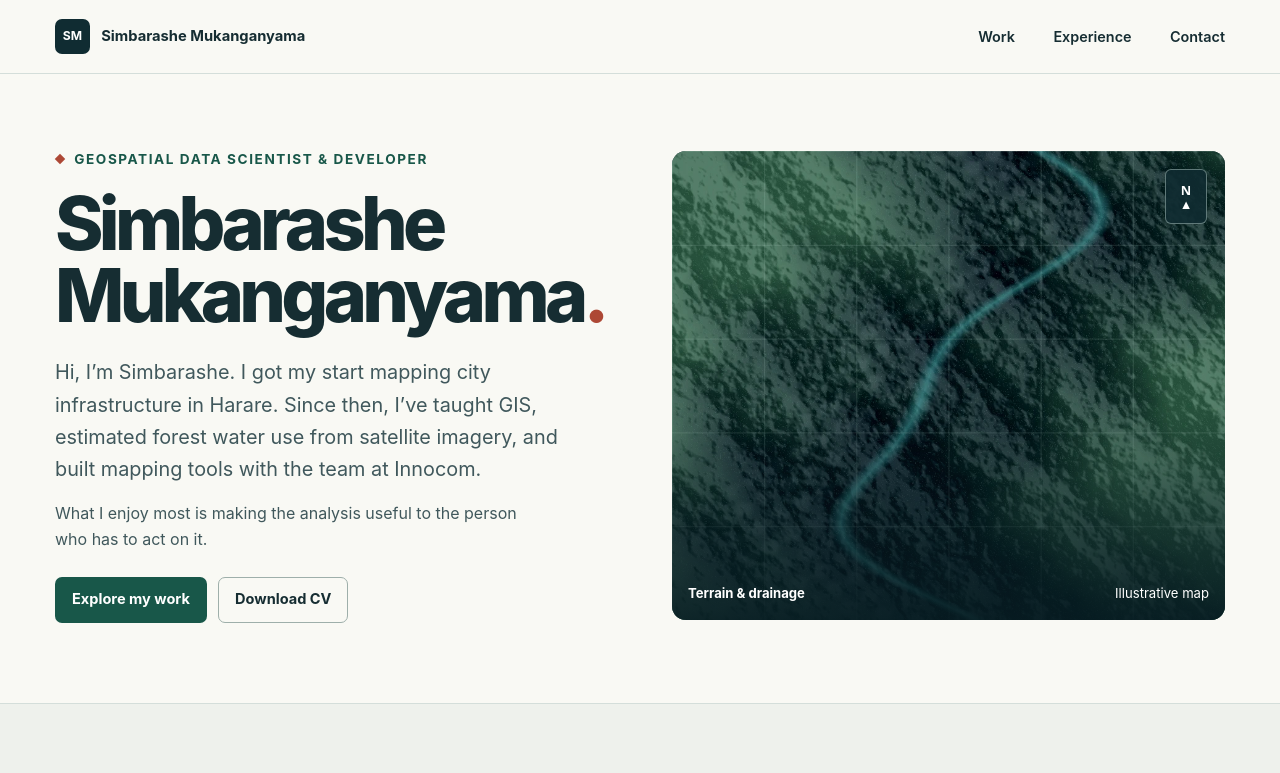
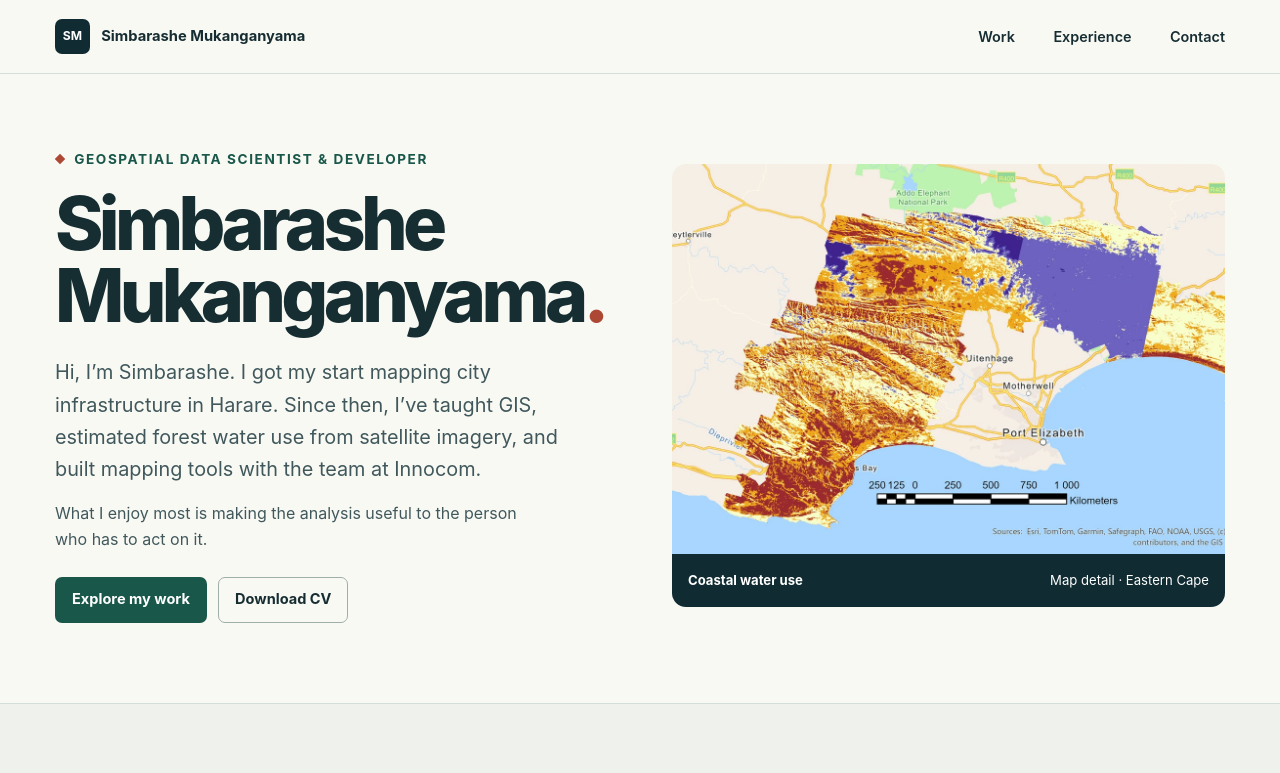
Before and after one commit to cmbar94/cmbar94.github.io, a plain HTML site: page index.html in a window 1280 px wide. Shown: the top 773 px of the page. Drawn offline with Linux system fonts and the light colour scheme.

Commit message:
Feature the original Eastern Cape evapotranspiration map

```diff
--- a/index.html
+++ b/index.html
@@ -9,8 +9,8 @@
 <meta property="og:description" content="Projects in GIS development, water accounting, GeoAI and Earth observation.">
 <meta property="og:type" content="website">
 <link rel="canonical" href="https://cmbar94.github.io/">
-<meta property="og:image" content="https://cmbar94.github.io/assets/terrain.webp">
-<link rel="icon" href="assets/terrain.webp">
+<meta property="og:image" content="https://cmbar94.github.io/assets/eastern-cape-et.webp">
+<link rel="icon" href="assets/eastern-cape-et.webp">
 <title>Simbarashe Mukanganyama | Geospatial Portfolio</title>
 <style>
 :root {
@@ -167,6 +167,16 @@ h2 { font-size: clamp(2.2rem, 4.7vw, 4rem); font-weight: 750; }
 @media (max-width: 680px) {
   .project-notes { grid-template-columns: 1fr; }
 }
+
+/* Keep the original map legends and scale bars visible. */
+.hero-art, .hero-art.water-art { display: flex; flex-direction: column; aspect-ratio: auto; min-height: 0; background: white; }
+.hero-art > a { display: flex; flex: 1; align-items: center; }
+.hero-art img { position: static; width: 100%; height: auto; object-fit: contain; }
+.hero-art::after { display: none; }
+.hero-art figcaption { position: static; background: var(--dark); flex-wrap: wrap; }
+
+.hero .hero-art > a { position: relative; overflow: hidden; aspect-ratio: 1.42; }
+.hero .hero-art img { position: absolute; width: 155%; max-width: none; left: -7%; top: 50%; transform: translateY(-50%); }
 </style>
 </head>
 <body>
@@ -187,10 +197,8 @@ h2 { font-size: clamp(2.2rem, 4.7vw, 4rem); font-weight: 750; }
       <div class="actions"><a class="button primary" href="#work">Explore my work</a><a class="button secondary" href="assets/Simbarashe_Mukanganyama_CV.pdf" download>Download CV</a></div>
     </div>
     <figure class="hero-art">
-      <img src="assets/terrain.webp" width="1100" height="760" alt="Illustrative terrain with contour lines and a river through a steep valley" fetchpriority="high">
-      <div class="map-grid" aria-hidden="true"></div>
-      <div class="north" aria-hidden="true">N<br>▲</div>
-      <figcaption><span>Terrain &amp; drainage</span><span>Illustrative map</span></figcaption>
+      <a href="assets/eastern-cape-et.webp" aria-label="Open the full autumn 2024 water-use map"><img src="assets/eastern-cape-et.webp" width="1754" height="1240" alt="Detail of the evapotranspiration map along the coast near Gqeberha" fetchpriority="high"></a>
+      <figcaption><span>Coastal water use</span><span>Map detail · Eastern Cape</span></figcaption>
     </figure>
   </section>
 
@@ -208,8 +216,8 @@ h2 { font-size: clamp(2.2rem, 4.7vw, 4rem); font-weight: 750; }
           <ul class="tags" aria-label="Skills"><li>Earth observation</li><li>Evapotranspiration</li><li>SEBAL</li></ul>
         </div>
         <figure class="hero-art water-art" id="forest-water-use">
-          <img src="assets/forest.webp" width="1100" height="760" alt="" loading="lazy">
-          <figcaption><span>Forestry &amp; water use</span><span>Illustrative map</span></figcaption>
+          <a href="assets/eastern-cape-et.webp" aria-label="Open the Eastern Cape evapotranspiration map at full size"><img src="assets/eastern-cape-et.webp" width="1754" height="1240" alt="Autumn 2024 evapotranspiration across the Eastern Cape, with a colour legend and regional locator" loading="lazy"></a>
+          <figcaption><span>Actual evapotranspiration</span><span>Eastern Cape · Autumn 2024</span></figcaption>
         </figure>
       </article>
 
```
Also changed, not shown: assets/eastern-cape-et.webp (added).
